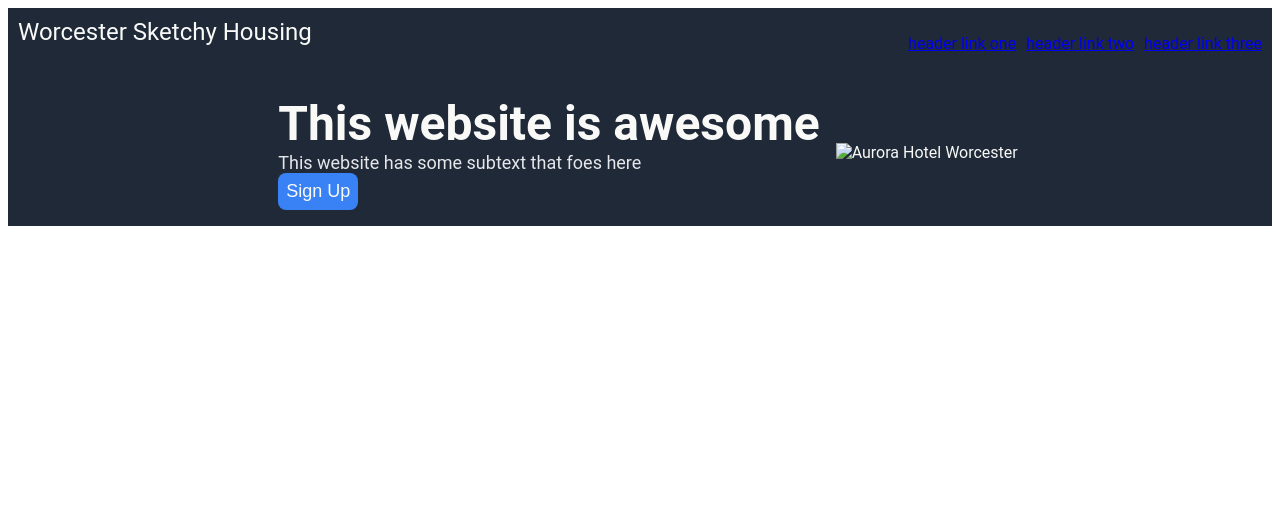
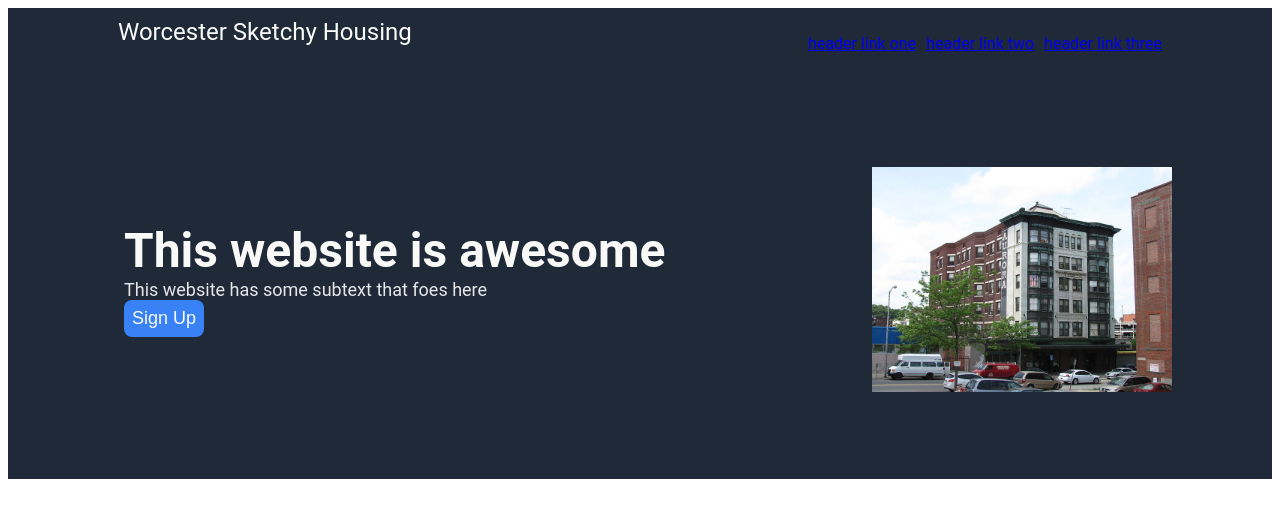
Before and after one commit to JuanWayne/OdinLandingPage, a plain HTML site: page index.html in a window 1280 px wide. Drawn offline with Linux system fonts and the light colour scheme.

Commit message:
top section done

```diff
--- a/index.html
+++ b/index.html
@@ -19,17 +19,17 @@
                 <li><a href="#">header link three</a></li>
             </ul>
         </div>
-    <div class="textgroup">
+
+        <div class="textgroup">
         <div class="text">
         <div class="boldtext">This website is awesome</div>
         <div class="regulartext">This website has some subtext that foes here</div>
         <div class="signup">
             <button>Sign Up</button>
         </div>
+
     </div>
-    <div class="image">
-        <img src="aurora.jpg" alt="Aurora Hotel Worcester">
-    </div>
+    <img src="images/aurora.jpg" alt="Aurora Hotel Worcester">
     </div>
     </div>
 
--- a/style.css
+++ b/style.css
@@ -5,6 +5,8 @@ font-family: roboto,sans-serif;
 .header {
 background-color: #1f2937;
 color: #f9faf8;
+padding-left: 100px;
+padding-right: 100px;
 }
 
 ul {
@@ -40,17 +42,21 @@ padding: 10px;
     color: #e5e7eb;
 }
 
-.text {
-display: flex;
-flex-direction: column;
-padding: 16px;
+.textgroup {
+    display: flex;
+    flex: 1;
+    height: 400px;
+    align-items: center;
+    justify-content: space-between;
 }
 
-.textgroup {
+.text {
     display: flex;
+    flex-direction: column;
+    padding: 16px;
     justify-content: center;
-    align-items: center;
-}
+    align-items:flex-start
+    }
 
 button {
     font-size: 18px;
@@ -60,3 +66,14 @@ button {
     border-radius: 8px;
     border-style: none;
 }
+
+img {
+    max-width: 300px;
+    height: auto;
+}
+
+
+.section1{
+    background-color: #f9faf8;
+    color: #1f2937;
+}
```
